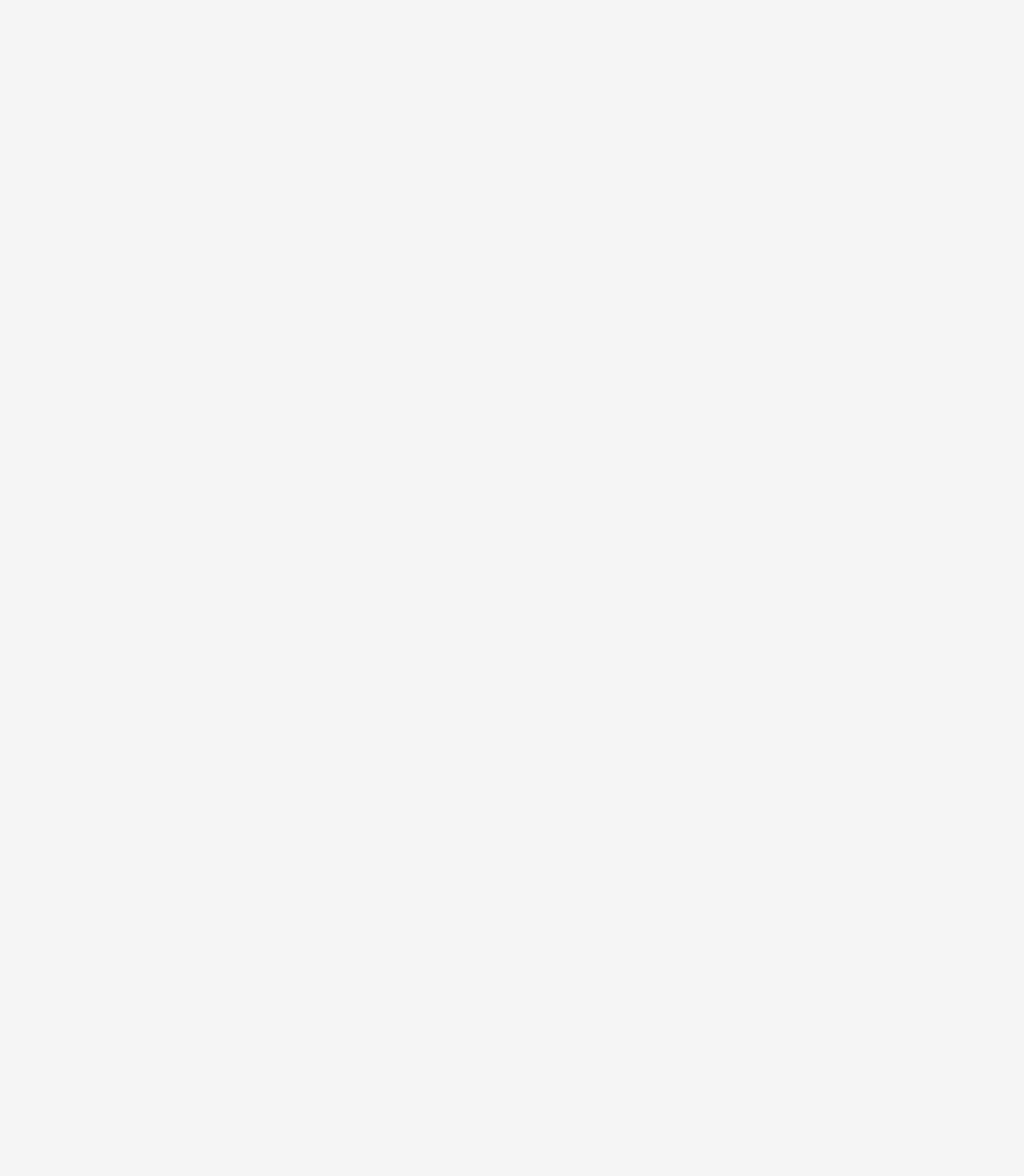
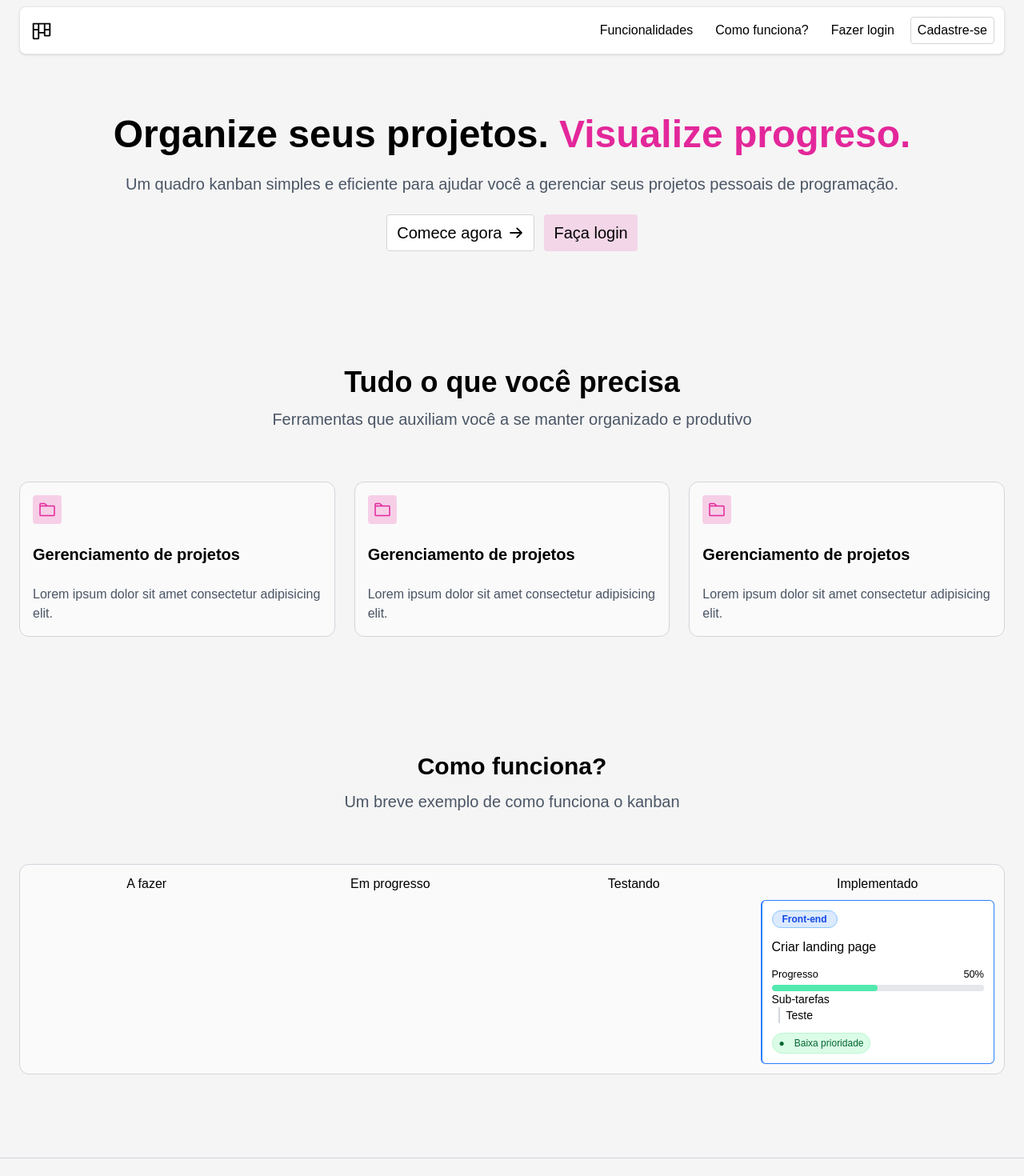
Before and after one commit to marcelosarinho/kanban, a React (Vite) app in the folder frontend/: page / in a window 1280 px wide. Shown: the top 1470 px of the page at 80% size. Before the commit the page ends 800 px from the top, so only its background shows below. Built offline with nearby package versions, Linux system fonts and the light colour scheme; a web font is replaced by a local one.

Commit message:
feat: landing page (incomplete)

```diff
--- a/frontend/src/components/TaskCategoryBadge.tsx
+++ b/frontend/src/components/TaskCategoryBadge.tsx
@@ -1,15 +1,16 @@
 import { CATEGORIES } from "../libs/constants";
 import type { CategoryOption } from "../types/constants";
+import type { ComponentProps } from "react";
 
 type TaskCategoryBadgeProps = {
   category: CategoryOption;
-}
+} & ComponentProps<'div'>
 
 export default function TaskCategoryBadge(props: TaskCategoryBadgeProps) {
-  const { category } = props;
+  const { category, className } = props;
 
   return (
-    <div className={`task ${CATEGORIES[category || 'none'].color} h-fit flex items-center text-xs font-semibold border-[1.5px] rounded-full px-3 py-0.5`}>
+    <div className={`task ${CATEGORIES[category || 'none'].color} h-fit flex items-center text-xs font-semibold border-[1.5px] rounded-full px-3 py-0.5 ${className}`}>
       {CATEGORIES[category || 'none'].name}
     </div>
   )
--- a/frontend/src/components/TaskPriorityBadge.tsx
+++ b/frontend/src/components/TaskPriorityBadge.tsx
@@ -1,14 +1,15 @@
 import { TASK_PRIORITIES } from "../libs/constants";
+import type { ComponentProps } from "react";
 
 type TaskPriorityBadgeProps = {
   priority: keyof typeof TASK_PRIORITIES;
-}
+} & ComponentProps<'div'>
 
 export default function TaskPriorityBadge(props: TaskPriorityBadgeProps) {
-  const { priority } = props;
+  const { priority, className } = props;
 
   return (
-    <div className="flex flex-wrap gap-1">
+    <div className={`flex flex-wrap gap-1 ${className}`}>
       <div className={`${TASK_PRIORITIES[priority].color} inline-flex items-center gap-1 px-2 py-1 rounded-full text-xs font-medium border transition-colors w-fit`}>
         <span className="text-xs mr-2">{'●'.repeat(TASK_PRIORITIES[priority].dots)}</span> {TASK_PRIORITIES[priority].label} prioridade
       </div>
--- /dev/null
+++ b/frontend/src/pages/Home.tsx
@@ -0,0 +1,153 @@
+import TaskCategoryBadge from "@components/TaskCategoryBadge";
+import TaskPriorityBadge from "@components/TaskPriorityBadge";
+import { ArrowRightIcon, FolderIcon, GithubLogoIcon, KanbanIcon, LinkedinLogoIcon } from "@phosphor-icons/react";
+import { useRef } from "react";
+import { Link } from "react-router";
+
+export default function Home() {
+  const darkMode = useRef(window.matchMedia("(prefers-color-scheme: dark)"));
+
+  document.documentElement.classList.toggle('dark', darkMode.current.matches);
+
+  darkMode.current.addEventListener('change', () => {
+    document.documentElement.classList.toggle('dark', darkMode.current.matches);
+  });
+
+  return (
+    <main>
+      <nav className="fixed top-2 w-full bg-transparent">
+        <div className="px-6">
+          <div className="bg-white dark:bg-slate-950 flex items-center justify-between border border-gray-200 p-3 rounded-lg dark:border-slate-800 shadow-sm">
+            <KanbanIcon className="text-3xl dark:text-gray-200" />
+
+            <div className="flex items-center gap-3 dark:text-gray-200">
+              <a href="#features" className="inline-block hover:bg-neutral-200 dark:hover:bg-slate-700 px-2 py-1 rounded dark:hover:text-white transition-colors">
+                Funcionalidades
+              </a>
+
+              <a href="#how-it-works" className="inline-block hover:bg-neutral-200 dark:hover:bg-slate-700 px-2 py-1 rounded dark:hover:text-white transition-colors">
+                Como funciona?
+              </a>
+
+              <Link
+                to="/auth/login"
+                className="inline-block hover:bg-neutral-200 dark:hover:bg-slate-700 px-2 py-1 rounded dark:hover:text-white transition-colors">
+                  Fazer login
+              </Link>
+
+              <Link
+                to="/auth/sign-up"
+                className="inline-block rounded border border-neutral-300 hover:border-neutral-400 dark:border-slate-600 px-2 py-1 dark:hover:border-slate-500 transition-colors dark:hover:text-white">
+                  Cadastre-se
+              </Link>
+            </div>
+          </div>
+        </div>
+      </nav>
+
+      <section className="py-36 mx-6 text-center">
+        <h1 className="text-5xl font-bold mb-6">Organize seus projetos. <span className="text-primary">Visualize progreso.</span></h1>
+        <p className="text-xl text-gray-600 mb-6">Um quadro kanban simples e eficiente para ajudar você a gerenciar seus projetos pessoais de programação.</p>
+        <div className="flex justify-center gap-3">
+          <Link
+            to="/auth/sign-up"
+            className="text-xl inline-flex items-center gap-2 rounded border bg-white border-neutral-300 hover:border-neutral-400 dark:border-slate-600 px-3 py-2 dark:hover:border-slate-500 transition-colors dark:hover:text-white">
+            Comece agora
+            <ArrowRightIcon weight="bold"/>
+          </Link>
+
+          <Link
+            to="/auth/login"
+            className="text-xl inline-flex items-center gap-2 rounded dark:border-slate-600 px-3 py-2 dark:hover:border-slate-500 transition-colors dark:hover:text-white bg-primary/15 hover:bg-primary/25">
+            Faça login
+          </Link>
+        </div>
+      </section>
+
+      <section id="features" className="pb-36 mx-6 text-center">
+        <h2 className="text-4xl font-bold mb-3">Tudo o que você precisa</h2>
+        <p className="text-xl text-gray-600 mb-16">Ferramentas que auxiliam você a se manter organizado e produtivo</p>
+        <div className="container grid grid-cols-3 gap-6 mx-auto">
+          <div className="p-4 flex flex-col size-fit gap-6 text-left border border-gray-300 rounded-xl bg-neutral-50">
+            <div className="bg-primary/20 w-fit p-1.5 rounded">
+              <FolderIcon className="text-2xl text-primary" />
+            </div>
+
+            <h6 className="text-xl font-semibold">Gerenciamento de projetos</h6>
+
+            <p className="text-gray-600">Lorem ipsum dolor sit amet consectetur adipisicing elit.</p>
+          </div>
+          <div className="p-4 flex flex-col size-fit gap-6 text-left border border-gray-300 rounded-xl bg-neutral-50">
+            <div className="bg-primary/20 w-fit p-1.5 rounded">
+              <FolderIcon className="text-2xl text-primary" />
+            </div>
+
+            <h6 className="text-xl font-semibold">Gerenciamento de projetos</h6>
+
+            <p className="text-gray-600">Lorem ipsum dolor sit amet consectetur adipisicing elit.</p>
+          </div>
+          <div className="p-4 flex flex-col size-fit gap-6 text-left border border-gray-300 rounded-xl bg-neutral-50">
+            <div className="bg-primary/20 w-fit p-1.5 rounded">
+              <FolderIcon className="text-2xl text-primary" />
+            </div>
+
+            <h6 className="text-xl font-semibold">Gerenciamento de projetos</h6>
+
+            <p className="text-gray-600">Lorem ipsum dolor sit amet consectetur adipisicing elit.</p>
+          </div>
+        </div>
+      </section>
+
+      <section id="how-it-works" className="pb-26 mx-6 text-center">
+        <h2 className="text-3xl font-bold mb-3">Como funciona?</h2>
+        <p className="text-xl text-gray-600 mb-16">Um breve exemplo de como funciona o kanban</p>
+        <div className="grid grid-cols-4 gap-3 border border-gray-300 rounded-xl bg-neutral-50 container mx-auto p-3">
+          <div>
+            <h6 className="font-medium mb-2">A fazer</h6>
+          </div>
+          <div>
+            <h6 className="font-medium mb-2">Em progresso</h6>
+          </div>
+          <div>
+            <h6 className="font-medium mb-2">Testando</h6>
+          </div>
+          <div>
+            <h6 className="font-medium mb-2">Implementado</h6>
+            <div className="text-left border border-l-2 border-blue-500 rounded-md bg-white p-3">
+              <TaskCategoryBadge className="w-fit" category="frontend"/>
+              <h6 className="mt-3 font-medium">Criar landing page</h6>
+              <div className="mt-3 flex flex-col gap-1">
+                <div className="flex justify-between">
+                  <small>Progresso</small>
+                  <small>50%</small>
+                </div>
+                <progress value={50} max={100}></progress>
+              </div>
+              <div>
+                <h6 className="text-sm">Sub-tarefas</h6>
+                <div className="text-sm border-l-2 border-gray-300 ml-2 pl-2">
+                  Teste
+                </div>
+              </div>
+              <TaskPriorityBadge className="mt-3" priority="low"/>
+            </div>
+          </div>
+        </div>
+      </section>
+
+      <footer className="flex justify-between items-center border-t border-gray-300 px-5 py-6">
+        <KanbanIcon className="text-4xl text-gray-600"/>
+        <span className="text-gray-600">{new Date().getFullYear()} - Marcelo Sarinho</span>
+        <div className="flex gap-3">
+          <Link to="https://github.com/marcelosarinho/kanban" target="_blank" rel="noreferrer">
+            <GithubLogoIcon className="text-3xl text-gray-600"/>
+          </Link>
+
+          <Link to="https://br.linkedin.com/in/marcelo-sarinho" target="_blank" rel="noreferrer">
+            <LinkedinLogoIcon className="text-3xl text-gray-600"/>
+          </Link>
+        </div>
+      </footer>
+    </main>
+  )
+}
```
Also changed, not shown: frontend/src/routes/index.tsx (+9 -1 lines).
